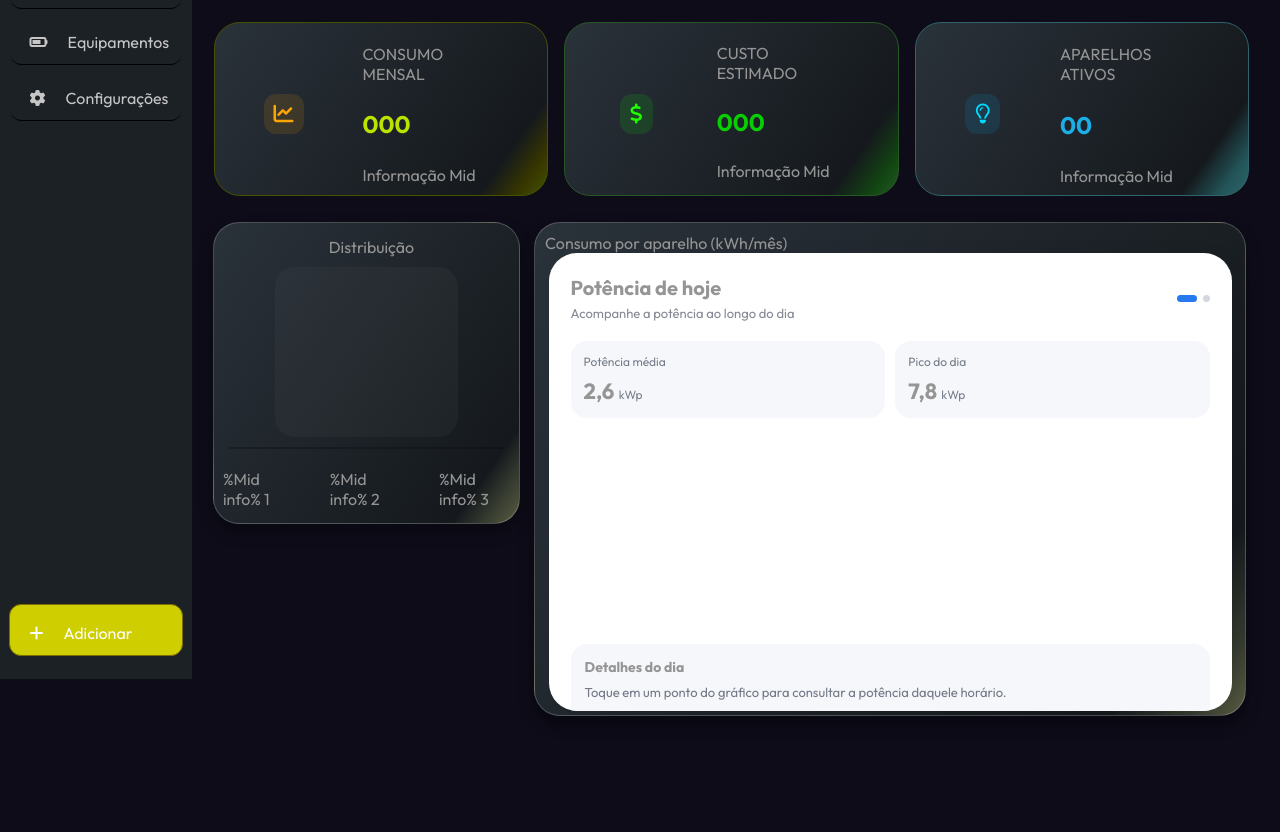
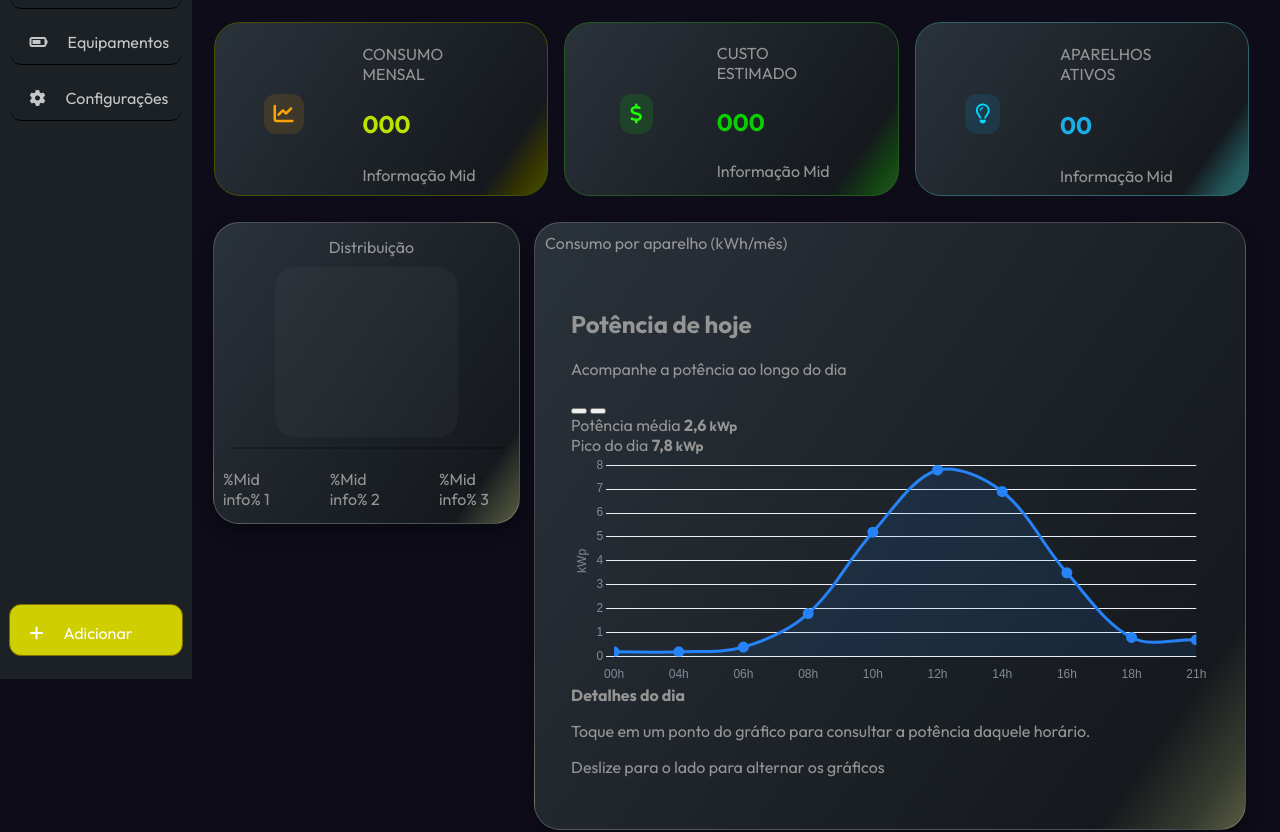
Before and after one commit to gustavomiller00/App-Development-, a plain HTML site: page dashboard.html in a window 1280 px wide. Shown: the part 129-961 px from the top of the page. Drawn offline with nearby package versions, Linux system fonts and the light colour scheme.

Commit message:
Adicionei o widget

```diff
--- a/dashboard.css
+++ b/dashboard.css
@@ -344,155 +344,9 @@ body {
         display: flex;
         flex-direction: column;
         box-shadow: 0 8px 16px rgba(0, 0, 0, 0.295);
-
-        box-sizing: border-box;
     }
 
-    .bar-graphic {
-      width: 100%;
-      height: 81%;
-      background-color: #c2bebe0a;
-      margin-top: 6px;
-      border-radius: 20px;
 
-      margin: 0;
-      padding: 24px;
-      background: #f2f3f7;
-      font-family: Arial, sans-serif;
-      color: #202124;
-    }
-
-    .widget {
-      width: 90%;
-      height: 84%;
-      max-width: 100%;
-      margin: 0 auto;
-      padding: 22px;
-      background: white;
-      border-radius: 28px;
-      box-shadow: 0 8px 30px #0000000d;
-      overflow: hidden;
-      touch-action: pan-y;
-    }
-
-    .cabecalho {
-      display: flex;
-      justify-content: space-between;
-      align-items: center;
-      margin-bottom: 20px;
-    }
-
-    .cabecalho h2 {
-      font-size: 20px;
-      margin: 0 0 5px;
-    }
-
-    .cabecalho p {
-      margin: 0;
-      color: #858995;
-      font-size: 13px;
-    }
-
-    .navegacao {
-      display: flex;
-      gap: 6px;
-    }
-
-    .ponto {
-      width: 7px;
-      height: 7px;
-      border: 0;
-      border-radius: 50%;
-      padding: 0;
-      background: #d4d7df;
-      cursor: pointer;
-    }
-
-    .ponto.ativo {
-      width: 20px;
-      border-radius: 10px;
-      background: #2878f0;
-    }
-
-    .tela {
-      display: none;
-    }
-
-    .tela.ativa {
-      display: block;
-      animation: aparecer 0.2s ease;
-    }
-
-    @keyframes aparecer {
-      from { opacity: 0.5; }
-      to { opacity: 1; }
-    }
-
-    .metricas {
-      display: grid;
-      grid-template-columns: 1fr 1fr;
-      gap: 10px;
-      margin-bottom: 20px;
-    }
-
-    .metrica {
-      background: #f5f7fa;
-      border-radius: 16px;
-      padding: 13px;
-      min-width: 0;
-    }
-
-    .metrica span {
-      display: block;
-      color: #777e8b;
-      font-size: 12px;
-      margin-bottom: 8px;
-    }
-
-    .metrica strong {
-      font-size: clamp(17px, 5vw, 22px);
-      overflow-wrap: anywhere;
-    }
-
-    .unidade {
-      font-size: 12px;
-      color: #777e8b;
-      font-weight: normal;
-    }
-
-    .grafico {
-      position: relative;
-      width: 100%;
-      height: 190px;
-    }
-
-    .detalhes {
-      margin-top: 16px;
-      padding: 14px;
-      border-radius: 16px;
-      background: #f5f7fa;
-      min-height: 82px;
-    }
-
-    .detalhes strong {
-      display: block;
-      font-size: 14px;
-      margin-bottom: 7px;
-    }
-
-    .detalhes p {
-      font-size: 13px;
-      line-height: 1.5;
-      color: #737987;
-      margin: 0;
-    }
-
-    .instrucao {
-      text-align: center;
-      color: #969ba6;
-      font-size: 11px;
-      margin: 14px 0 0;
-    }
 
     /* ---------------------------------*/
 
@@ -1425,3 +1279,184 @@ body {
 
 
 }
+
+
+
+
+
+
+
+
+/* ===== CORREÇÃO DO WIDGET DE ENERGIA ===== */
+
+.cons-per-equip {
+    width: 100%;
+    height: auto;
+    min-width: 0;
+    align-self: stretch;
+    box-sizing: border-box;
+}
+
+.widget {
+    width: calc(100% - 24px);
+    max-width: 100%;
+    height: auto;
+    min-height: 520px;
+    margin: 12px auto;
+    padding: clamp(14px, 2vw, 24px);
+    overflow: hidden;
+    box-sizing: border-box;
+}
+
+.tela {
+    width: 100%;
+    min-width: 0;
+}
+
+.grafico {
+    position: relative;
+    width: 100%;
+    height: 220px;
+    min-width: 0;
+}
+
+.grafico canvas {
+    display: block;
+}
+
+.metricas {
+    grid-template-columns: repeat(2, minmax(0, 1fr));
+}
+
+.metrica {
+    min-width: 0;
+    overflow-wrap: anywhere;
+}
+
+/* Tablet */
+@media (min-width: 601px) and (max-width: 1040px) {
+    .graphics-grid {
+        grid-template-columns: minmax(0, 1fr);
+    }
+
+    .first-graphic {
+        width: 100%;
+        height: 300px;
+    }
+
+    .widget {
+        min-height: 520px;
+    }
+
+    .grafico {
+        height: 230px;
+    }
+}
+
+/* Celular */
+@media (max-width: 600px) {
+    .graphics-grid {
+        grid-template-columns: minmax(0, 1fr);
+    }
+
+    .first-graphic {
+        width: 100%;
+        height: 280px;
+    }
+
+    .cons-per-equip {
+        width: 100%;
+    }
+
+    .widget {
+        width: calc(100% - 16px);
+        min-height: 0;
+        margin: 8px auto;
+        padding: 14px;
+        border-radius: 20px;
+    }
+
+    .cabecalho {
+        gap: 10px;
+        align-items: flex-start;
+    }
+
+    .cabecalho h2 {
+        font-size: 18px;
+    }
+
+    .cabecalho p {
+        font-size: 12px;
+    }
+
+    .metricas {
+        gap: 8px;
+        margin-bottom: 14px;
+    }
+
+    .metrica {
+        padding: 10px;
+    }
+
+    .grafico {
+        height: 210px;
+    }
+
+    .detalhes {
+        margin-top: 12px;
+        padding: 12px;
+    }
+
+    .instrucao {
+        font-size: 11px;
+    }
+}
+
+/* Celulares estreitos */
+@media (max-width: 360px) {
+    .widget {
+        padding: 10px;
+    }
+
+    .metricas {
+        grid-template-columns: 1fr;
+    }
+
+    .grafico {
+        height: 190px;
+    }
+}
+
+/* ===== Exibir somente uma tela do widget ===== */
+
+#widgetEnergia .tela {
+    display: none;
+    width: 100%;
+    min-width: 0;
+}
+
+#widgetEnergia .tela.ativa {
+    display: block;
+    animation: aparecer 0.2s ease;
+}
+
+#widgetEnergia .tela .grafico {
+    position: relative;
+    width: 100%;
+    height: 230px;
+}
+
+#widgetEnergia .tela .grafico canvas {
+    display: block;
+}
+
+/* Animação de entrada */
+@keyframes aparecer {
+    from {
+        opacity: 0.5;
+    }
+
+    to {
+        opacity: 1;
+    }
+}
--- a/dashboard.html
+++ b/dashboard.html
@@ -296,6 +296,7 @@
 <footer>
 
 </footer>
+<script src="https://cdn.jsdelivr.net/npm/chart.js"></script>
 <script src="script.js"></script>
 <script src="https://kit.fontawesome.com/17950525a6.js" crossorigin="anonymous"></script>
 </body>
```
